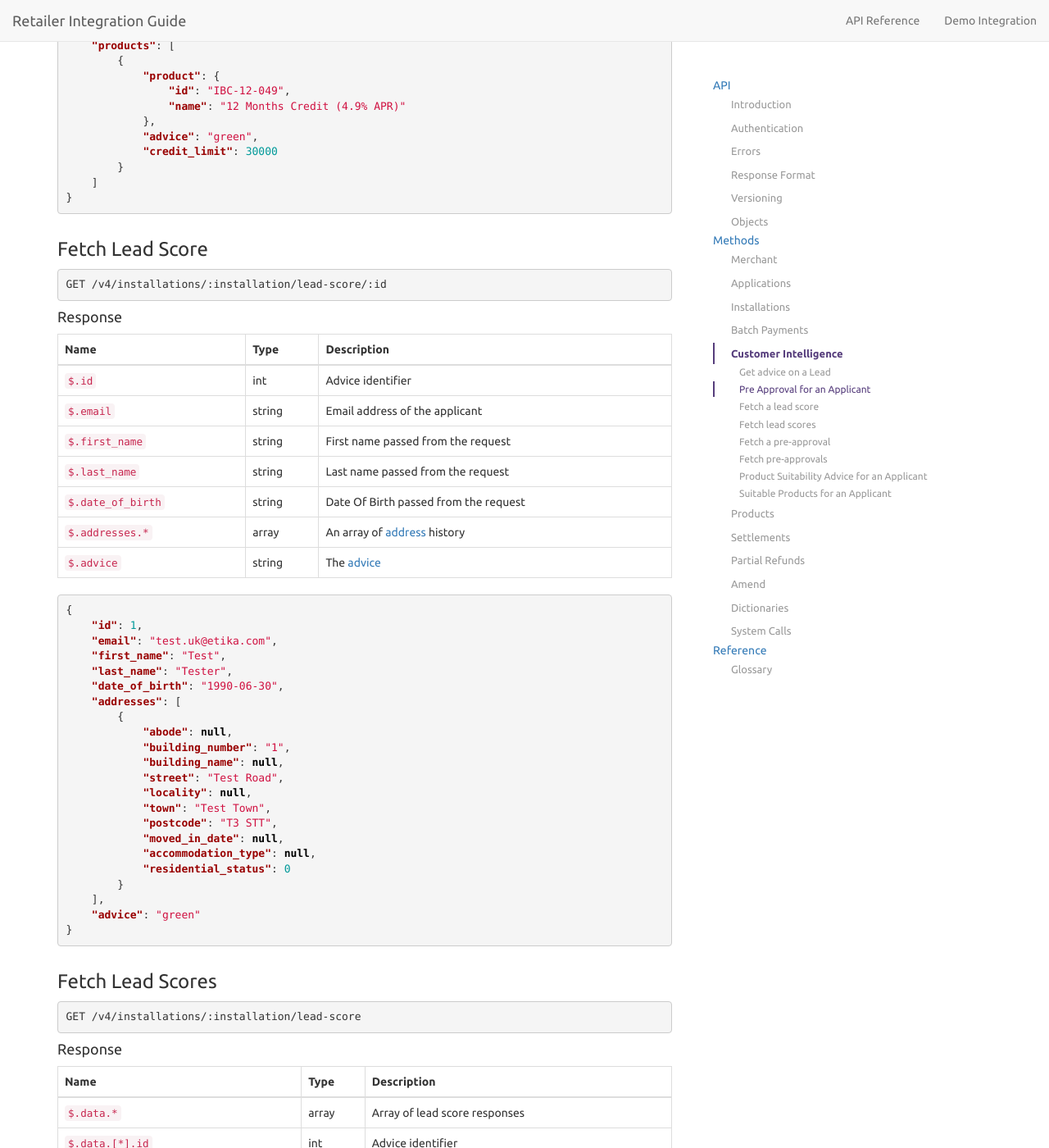
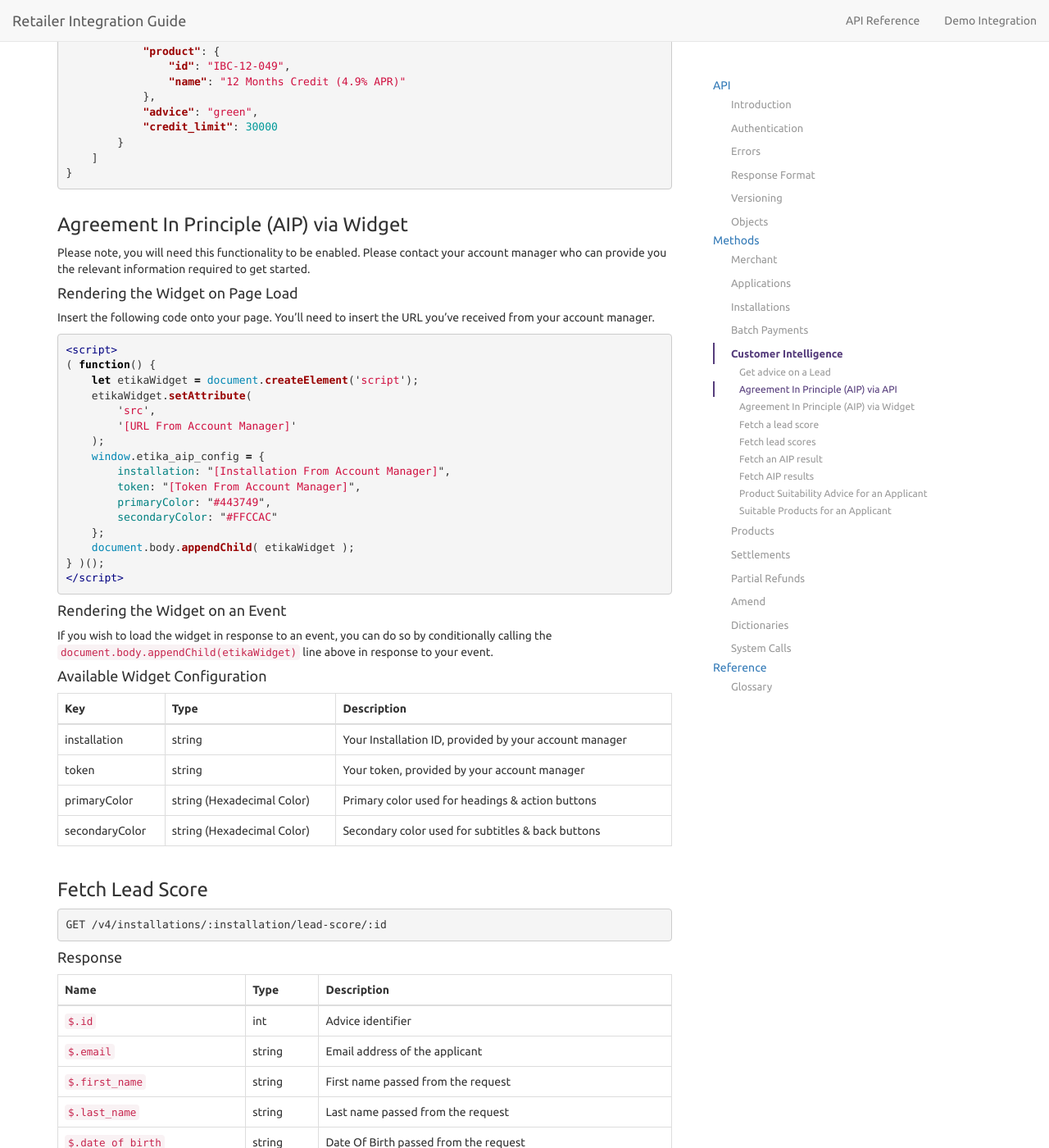
Before and after one commit to PayBreak/retailer-integration-guide, a Jekyll site: the page built from api/index.md, in a window 1280 px wide and 1400 px high, scrolled down 36910 px. Shown: the whole window at 82% size. Built offline with Jekyll 4.4.1, drawn with Linux system fonts in a browser that asks for light colours; nearby versions of some CDN libraries; our own code applies the rules of GitHub Pages for plain Markdown files; some of the changed text lies outside the part shown.

Commit message:
Update Includes

````diff
--- a/_includes/toc.html
+++ b/_includes/toc.html
@@ -3,10 +3,9 @@
 <ul class="nav nav-stacked">
     <li><a href="#introduction">Introduction</a>
     <li><a href="#status-page">Status Page</a>
-    <li><a href="#merchant-back-office">Merchant Back Office</a></li>
     <li><a href="#notification-service">Notification Service</a></li>
+    <li><a href="#customer-intelligence">Customer Intelligence</a></li>
 </ul>
-
 <a href="#application-process-overview">Application Process Overview</a>
 <ul class="nav nav-stacked">
     <li><a href="#application-statuses">Application Statuses</a>
--- a/_includes/v4/customer-intelligence.md
+++ b/_includes/v4/customer-intelligence.md
@@ -54,9 +54,7 @@ Name | Required | Type | Description
 }
 ```
 
-### Pre Approval for an Applicant
-
-This is also known as Agreement In Principle (`AIP`).
+### Agreement In Principle (AIP) via API
 
 ```
 POST {{ site.data.globals.api_prefix }}/installations/:installation/pre-approval
@@ -147,6 +145,46 @@ Name | Type | Description
     ]
 }
 ```
+
+### Agreement In Principle (AIP) via Widget
+
+Please note, you will need this functionality to be enabled. Please contact your account manager who can provide you the relevant information required to get started.
+
+#### Rendering the Widget on Page Load
+
+Insert the following code onto your page. You'll need to insert the URL you've received from your account manager.
+```html
+<script>
+( function() {
+    let etikaWidget = document.createElement('script');
+    etikaWidget.setAttribute(
+        'src',
+        '[URL From Account Manager]'
+    );
+    window.etika_aip_config = {
+        installation: "[Installation From Account Manager]",
+        token: "[Token From Account Manager]",
+        primaryColor: "#443749",
+        secondaryColor: "#FFCCAC"
+    };
+    document.body.appendChild( etikaWidget );
+} )();
+</script>
+```
+
+
+#### Rendering the Widget on an Event
+
+If you wish to load the widget in response to an event, you can do so by conditionally calling the `document.body.appendChild(etikaWidget)` line above in response to your event.
+
+#### Available Widget Configuration
+
+Key | Type | Description
+--- | --- | ---
+installation | string | Your Installation ID, provided by your account manager
+token | string | Your token, provided by your account manager
+primaryColor | string (Hexadecimal Color) | Primary color used for headings & action buttons
+secondaryColor | string (Hexadecimal Color) | Secondary color used for subtitles & back buttons
 
 ### Fetch Lead Score
 
@@ -245,7 +283,7 @@ Name | Type | Description
 }
 ```
 
-### Fetch Pre Approval
+### Fetch an AIP result
 
 ```
 GET {{ site.data.globals.api_prefix }}/installations/:installation/pre-approval/:id
@@ -303,7 +341,7 @@ Name | Type | Description
 ```
 
 
-### Fetch Pre Approvals
+### Fetch AIP Results
 
 ```
 GET {{ site.data.globals.api_prefix }}/installations/:installation/pre-approval
--- a/_includes/v4/toc.html
+++ b/_includes/v4/toc.html
@@ -72,11 +72,12 @@
     <li><a href="#customer-intelligence">Customer Intelligence</a>
         <ul class="nav nav-stacked">
             <li><a href="#get-advice-on-a-lead">Get advice on a Lead</a></li>
-            <li><a href="#pre-approval-for-an-applicant">Pre Approval for an Applicant</a></li>
+            <li><a href="#agreement-in-principle-aip-via-api">Agreement In Principle (AIP) via API</a></li>
+            <li><a href="#agreement-in-principle-aip-via-widget">Agreement In Principle (AIP) via Widget</a></li>
             <li><a href="#fetch-lead-score">Fetch a lead score</a></li>
             <li><a href="#fetch-lead-scores">Fetch lead scores</a></li>
-            <li><a href="#fetch-pre-approval">Fetch a pre-approval</a></li>
-            <li><a href="#fetch-pre-approvals">Fetch pre-approvals</a></li>
+            <li><a href="#fetch-an-aip-result">Fetch an AIP result</a></li>
+            <li><a href="#fetch-aip-results">Fetch AIP results</a></li>
             <li><a href="#product-suitability-advice-for-an-applicant">Product Suitability Advice for an Applicant</a></li>
             <li><a href="#suitable-products-for-an-applicant">Suitable Products for an Applicant</a></li>
         </ul>
````
Also changed, not shown: _includes/v3/customer_intelligence.md (added, +7 -0 lines), _includes/v3/merchant_back_office.md (deleted, +0 -53 lines), _includes/v3/toc.html (+0 -7 lines), _includes/v4/notifications.md (+0 -1 lines).
